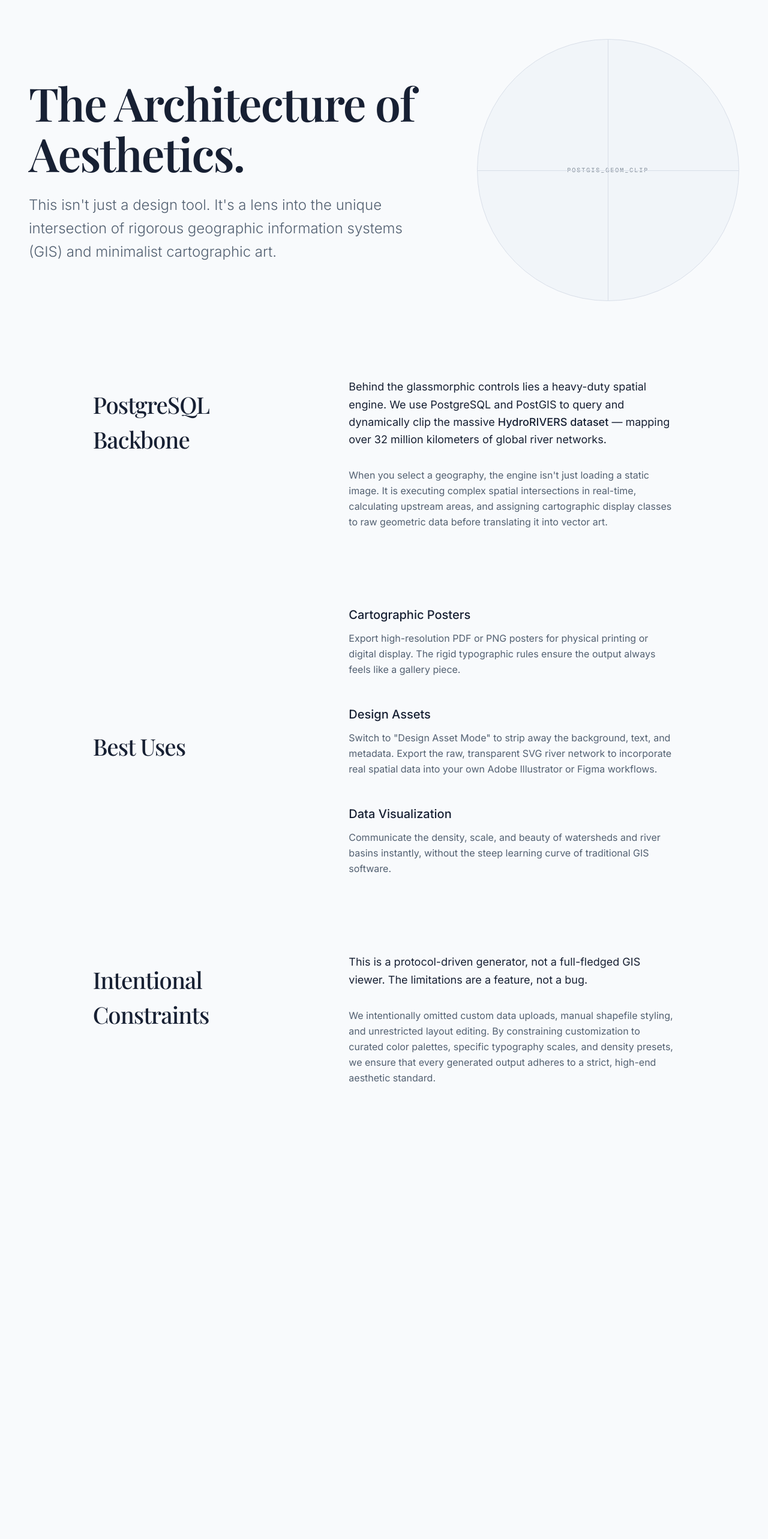
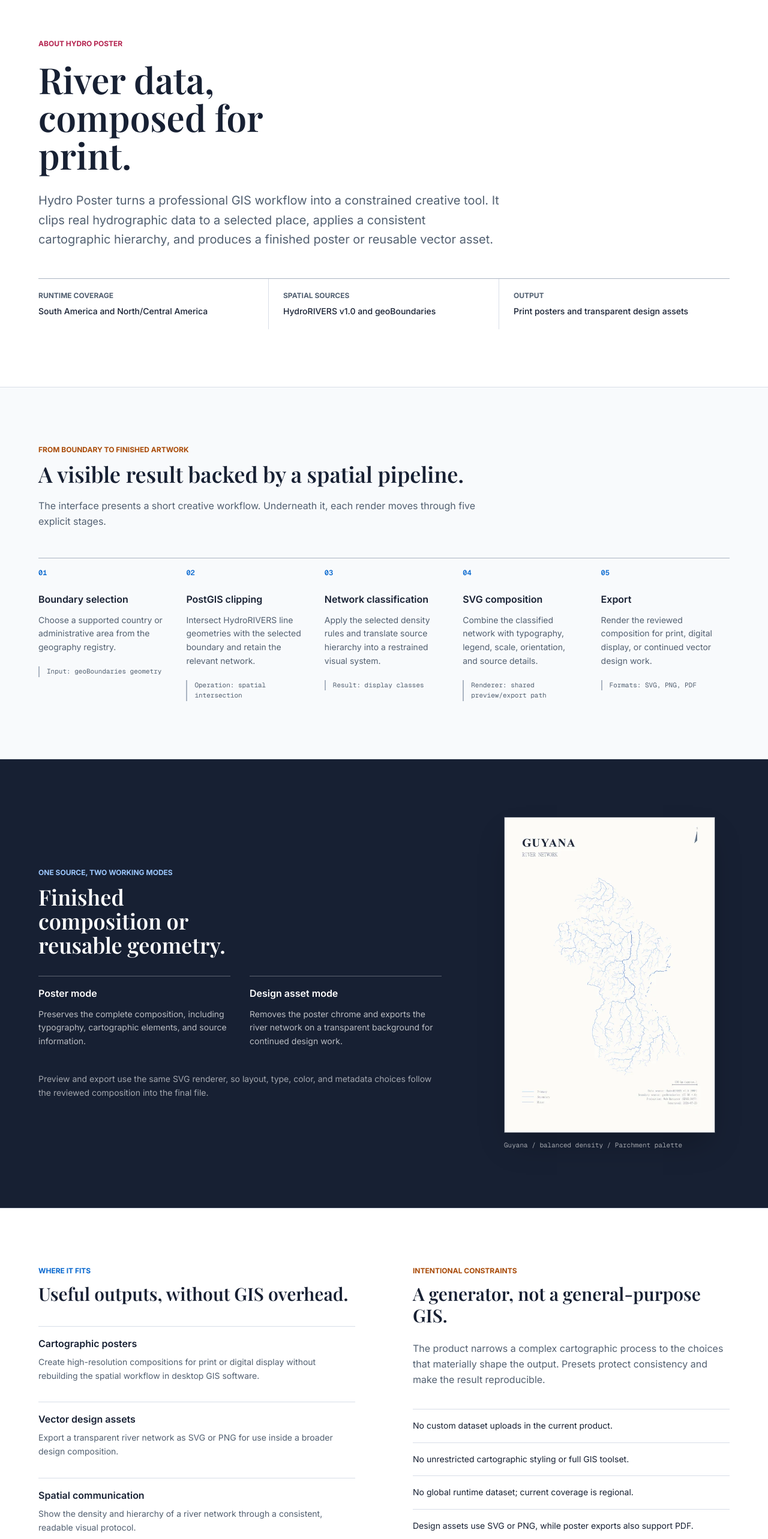
Before and after one commit to slyberia/hydrographic-poster-generator, a Next.js app in the folder frontend/: page /about in a window 1280 px wide. Shown: the part 100-2666 px from the top of the page at 60% size. Before the commit the page ends 2038 px from the top, so only its background shows below. Built offline with nearby package versions, Linux system fonts and the light colour scheme.

Commit message:
UX-4: rebuild the About product story

```diff
--- a/frontend/src/app/about/page.tsx
+++ b/frontend/src/app/about/page.tsx
@@ -1,140 +1,308 @@
-"use client";
+import Image from "next/image";
+import Link from "next/link";
 
-import { useEffect, useState } from "react";
 import PosterHeader from "@/components/PosterHeader";
 
+const PROCESS_STEPS = [
+  {
+    number: "01",
+    title: "Boundary selection",
+    description:
+      "Choose a supported country or administrative area from the geography registry.",
+    detail: "Input: geoBoundaries geometry",
+  },
+  {
+    number: "02",
+    title: "PostGIS clipping",
+    description:
+      "Intersect HydroRIVERS line geometries with the selected boundary and retain the relevant network.",
+    detail: "Operation: spatial intersection",
+  },
+  {
+    number: "03",
+    title: "Network classification",
+    description:
+      "Apply the selected density rules and translate source hierarchy into a restrained visual system.",
+    detail: "Result: display classes",
+  },
+  {
+    number: "04",
+    title: "SVG composition",
+    description:
+      "Combine the classified network with typography, legend, scale, orientation, and source details.",
+    detail: "Renderer: shared preview/export path",
+  },
+  {
+    number: "05",
+    title: "Export",
+    description:
+      "Render the reviewed composition for print, digital display, or continued vector design work.",
+    detail: "Formats: SVG, PNG, PDF",
+  },
+];
+
+const USE_CASES = [
+  {
+    title: "Cartographic posters",
+    description:
+      "Create high-resolution compositions for print or digital display without rebuilding the spatial workflow in desktop GIS software.",
+  },
+  {
+    title: "Vector design assets",
+    description:
+      "Export a transparent river network as SVG or PNG for use inside a broader design composition.",
+  },
+  {
+    title: "Spatial communication",
+    description:
+      "Show the density and hierarchy of a river network through a consistent, readable visual protocol.",
+  },
+];
+
+const CONSTRAINTS = [
+  "No custom dataset uploads in the current product.",
+  "No unrestricted cartographic styling or full GIS toolset.",
+  "No global runtime dataset; current coverage is regional.",
+  "Design assets use SVG or PNG, while poster exports also support PDF.",
+];
+
 export default function AboutPage() {
-  const [mounted, setMounted] = useState(false);
-
-  useEffect(() => {
-    // eslint-disable-next-line react-hooks/set-state-in-effect
-    setMounted(true);
-  }, []);
-
-  if (!mounted) return null;
-
   return (
-    <main className="relative min-h-screen overflow-x-hidden bg-[var(--ui-page)] text-[var(--ui-text)] font-sans pb-32">
+    <main className="min-h-screen overflow-x-hidden bg-[var(--ui-page)] text-[var(--ui-text)]">
       <PosterHeader current="about" />
 
-      {/* ── Asymmetric Layout Container ── */}
-      <div className="relative z-10 max-w-[1400px] mx-auto px-6 sm:px-12 pt-24 flex flex-col gap-32">
+      <section className="border-b border-[var(--ui-border)] bg-[var(--ui-panel)] px-5 py-16 sm:px-8 sm:py-20 lg:py-24">
+        <div className="mx-auto max-w-6xl">
+          <p className="mb-5 text-xs font-bold uppercase text-[#b4234f]">
+            About Hydro Poster
+          </p>
+          <h1
+            className="max-w-[14ch] text-4xl font-semibold leading-[1.05] text-[var(--ui-text)] sm:text-5xl lg:text-6xl"
+            style={{
+              fontFamily: "var(--font-playfair), 'Playfair Display', serif",
+            }}
+          >
+            River data, composed for print.
+          </h1>
+          <p className="mt-7 max-w-3xl text-lg leading-relaxed text-[var(--ui-text-muted)] sm:text-xl">
+            Hydro Poster turns a professional GIS workflow into a constrained
+            creative tool. It clips real hydrographic data to a selected place,
+            applies a consistent cartographic hierarchy, and produces a finished
+            poster or reusable vector asset.
+          </p>
 
-        {/* ── Hero / The Engine ── */}
-        <section className="grid grid-cols-1 lg:grid-cols-12 gap-12 lg:gap-24 items-center animate-fade-in">
-          <div className="lg:col-span-7 flex flex-col gap-6">
-            <h1
-              className="font-semibold leading-[1.1] tracking-tight text-[var(--ui-text)]"
+          <dl className="mt-12 grid border-t border-[var(--ui-border-strong)] sm:grid-cols-3">
+            <div className="border-b border-[var(--ui-border)] py-5 sm:border-b-0 sm:border-r sm:pr-6">
+              <dt className="text-xs font-bold uppercase text-[var(--ui-text-muted)]">
+                Runtime coverage
+              </dt>
+              <dd className="mt-2 text-sm font-medium text-[var(--ui-text)]">
+                South America and North/Central America
+              </dd>
+            </div>
+            <div className="border-b border-[var(--ui-border)] py-5 sm:border-b-0 sm:border-r sm:px-6">
+              <dt className="text-xs font-bold uppercase text-[var(--ui-text-muted)]">
+                Spatial sources
+              </dt>
+              <dd className="mt-2 text-sm font-medium text-[var(--ui-text)]">
+                HydroRIVERS v1.0 and geoBoundaries
+              </dd>
+            </div>
+            <div className="py-5 sm:pl-6">
+              <dt className="text-xs font-bold uppercase text-[var(--ui-text-muted)]">
+                Output
+              </dt>
+              <dd className="mt-2 text-sm font-medium text-[var(--ui-text)]">
+                Print posters and transparent design assets
+              </dd>
+            </div>
+          </dl>
+        </div>
+      </section>
+
+      <section className="px-5 py-20 sm:px-8 lg:py-24">
+        <div className="mx-auto max-w-6xl">
+          <div className="mb-12 max-w-3xl">
+            <p className="mb-3 text-xs font-bold uppercase text-[#a94b08]">
+              From boundary to finished artwork
+            </p>
+            <h2
+              className="text-3xl font-semibold text-[var(--ui-text)] sm:text-4xl"
               style={{
                 fontFamily: "var(--font-playfair), 'Playfair Display', serif",
-                fontSize: "clamp(3rem, 6vw, 5.5rem)"
               }}
             >
-              The Architecture of Aesthetics.
-            </h1>
-            <p
-              className="text-[var(--ui-text-muted)] font-light leading-relaxed max-w-[65ch]"
-              style={{ fontSize: "clamp(1.125rem, 2vw, 1.5rem)" }}
-            >
-              This isn&apos;t just a design tool. It&apos;s a lens into the unique intersection of rigorous geographic information systems (GIS) and minimalist cartographic art.
+              A visible result backed by a spatial pipeline.
+            </h2>
+            <p className="mt-5 leading-relaxed text-[var(--ui-text-muted)]">
+              The interface presents a short creative workflow. Underneath it,
+              each render moves through five explicit stages.
             </p>
           </div>
-          <div className="lg:col-span-5 relative">
-            {/* Abstract visual reference to a database/rendering engine */}
-            <div className="w-full aspect-square rounded-full border border-[var(--ui-border)] bg-[var(--ui-surface)] flex items-center justify-center relative overflow-hidden">
-              <div className="text-[10px] text-[var(--ui-text-muted)] uppercase tracking-[0.2em] font-mono opacity-70">
-                POSTGIS_GEOM_CLIP
+
+          <ol className="grid gap-8 md:grid-cols-2 lg:grid-cols-5 lg:gap-0">
+            {PROCESS_STEPS.map((step) => (
+              <li
+                key={step.number}
+                className="border-t border-[var(--ui-border-strong)] pt-4 lg:px-4 lg:first:pl-0 lg:last:pr-0"
+              >
+                <p className="mb-6 font-mono text-xs font-semibold text-[var(--ui-action)]">
+                  {step.number}
+                </p>
+                <h3 className="text-base font-semibold text-[var(--ui-text)]">
+                  {step.title}
+                </h3>
+                <p className="mt-3 text-sm leading-relaxed text-[var(--ui-text-muted)]">
+                  {step.description}
+                </p>
+                <p className="mt-5 border-l-2 border-[var(--ui-border-strong)] pl-3 font-mono text-[11px] leading-relaxed text-[var(--ui-text-muted)]">
+                  {step.detail}
+                </p>
+              </li>
+            ))}
+          </ol>
+        </div>
+      </section>
+
+      <section className="border-y border-[var(--ui-border)] bg-[#172033] px-5 py-20 text-white sm:px-8 lg:py-24">
+        <div className="mx-auto grid max-w-6xl items-center gap-12 lg:grid-cols-[minmax(0,1fr)_minmax(18rem,25rem)] lg:gap-20">
+          <div>
+            <p className="mb-3 text-xs font-bold uppercase text-[#9dc8ff]">
+              One source, two working modes
+            </p>
+            <h2
+              className="max-w-[15ch] text-3xl font-semibold sm:text-4xl"
+              style={{
+                fontFamily: "var(--font-playfair), 'Playfair Display', serif",
+              }}
+            >
+              Finished composition or reusable geometry.
+            </h2>
+            <div className="mt-8 grid gap-8 sm:grid-cols-2">
+              <div className="border-t border-white/30 pt-4">
+                <h3 className="font-semibold">Poster mode</h3>
+                <p className="mt-3 text-sm leading-relaxed text-white/70">
+                  Preserves the complete composition, including typography,
+                  cartographic elements, and source information.
+                </p>
               </div>
-              <div className="absolute top-1/2 left-0 w-full h-[1px] bg-[var(--ui-border)]" />
-              <div className="absolute left-1/2 top-0 h-full w-[1px] bg-[var(--ui-border)]" />
+              <div className="border-t border-white/30 pt-4">
+                <h3 className="font-semibold">Design asset mode</h3>
+                <p className="mt-3 text-sm leading-relaxed text-white/70">
+                  Removes the poster chrome and exports the river network on a
+                  transparent background for continued design work.
+                </p>
+              </div>
+            </div>
+            <p className="mt-10 max-w-2xl text-sm leading-relaxed text-white/60">
+              Preview and export use the same SVG renderer, so layout, type,
+              color, and metadata choices follow the reviewed composition into
+              the final file.
+            </p>
+          </div>
+
+          <figure className="mx-auto w-full max-w-[22rem]">
+            <Image
+              src="/posters/guyana-parchment.webp"
+              alt="Generated Guyana river network poster using the Parchment palette"
+              width={600}
+              height={900}
+              sizes="(max-width: 1023px) 352px, 400px"
+              loading="eager"
+              className="h-auto w-full border border-white/20 shadow-2xl"
+            />
+            <figcaption className="mt-3 font-mono text-[11px] text-white/60">
+              Guyana / balanced density / Parchment palette
+            </figcaption>
+          </figure>
+        </div>
+      </section>
+
+      <section className="bg-[var(--ui-panel)] px-5 py-20 sm:px-8 lg:py-24">
+        <div className="mx-auto grid max-w-6xl gap-16 lg:grid-cols-2 lg:gap-24">
+          <div>
+            <p className="mb-3 text-xs font-bold uppercase text-[var(--ui-action)]">
+              Where it fits
+            </p>
+            <h2
+              className="text-3xl font-semibold text-[var(--ui-text)]"
+              style={{
+                fontFamily: "var(--font-playfair), 'Playfair Display', serif",
+              }}
+            >
+              Useful outputs, without GIS overhead.
+            </h2>
+            <div className="mt-9 space-y-8">
+              {USE_CASES.map((useCase) => (
+                <div
+                  key={useCase.title}
+                  className="border-t border-[var(--ui-border)] pt-4"
+                >
+                  <h3 className="font-semibold text-[var(--ui-text)]">
+                    {useCase.title}
+                  </h3>
+                  <p className="mt-2 text-sm leading-relaxed text-[var(--ui-text-muted)]">
+                    {useCase.description}
+                  </p>
+                </div>
+              ))}
             </div>
           </div>
-        </section>
 
-        {/* ── The Data & PostGIS Backbone ── */}
-        <section className="grid grid-cols-1 lg:grid-cols-12 gap-12 lg:gap-24 items-start">
-          <div className="lg:col-span-4 lg:col-start-2 pt-4">
+          <div>
+            <p className="mb-3 text-xs font-bold uppercase text-[#a94b08]">
+              Intentional constraints
+            </p>
             <h2
-              className="font-medium text-[var(--ui-text)] tracking-tight"
+              className="text-3xl font-semibold text-[var(--ui-text)]"
               style={{
                 fontFamily: "var(--font-playfair), 'Playfair Display', serif",
-                fontSize: "clamp(2rem, 3vw, 2.5rem)"
               }}
             >
-              PostgreSQL <br/> Backbone
+              A generator, not a general-purpose GIS.
             </h2>
+            <p className="mt-6 leading-relaxed text-[var(--ui-text-muted)]">
+              The product narrows a complex cartographic process to the choices
+              that materially shape the output. Presets protect consistency and
+              make the result reproducible.
+            </p>
+            <ul className="mt-9 divide-y divide-[var(--ui-border)] border-y border-[var(--ui-border)]">
+              {CONSTRAINTS.map((constraint) => (
+                <li
+                  key={constraint}
+                  className="py-4 text-sm leading-relaxed text-[var(--ui-text)]"
+                >
+                  {constraint}
+                </li>
+              ))}
+            </ul>
           </div>
-          <div className="lg:col-span-6 flex flex-col gap-8">
-            <p className="text-lg leading-relaxed text-[var(--ui-text)]">
-              Behind the glassmorphic controls lies a heavy-duty spatial engine. We use PostgreSQL and PostGIS to query and dynamically clip the massive <span className="text-[var(--ui-text)] font-medium">HydroRIVERS dataset</span> — mapping over 32 million kilometers of global river networks.
-            </p>
-            <p className="text-[var(--ui-text-muted)] leading-relaxed">
-              When you select a geography, the engine isn&apos;t just loading a static image. It is executing complex spatial intersections in real-time, calculating upstream areas, and assigning cartographic display classes to raw geometric data before translating it into vector art.
+        </div>
+      </section>
+
+      <section className="border-t border-[var(--ui-border)] bg-[var(--ui-surface)] px-5 py-16 sm:px-8">
+        <div className="mx-auto flex max-w-6xl flex-col items-start justify-between gap-7 sm:flex-row sm:items-center">
+          <div>
+            <h2
+              className="text-2xl font-semibold text-[var(--ui-text)] sm:text-3xl"
+              style={{
+                fontFamily: "var(--font-playfair), 'Playfair Display', serif",
+              }}
+            >
+              Build from the network.
+            </h2>
+            <p className="mt-2 text-sm text-[var(--ui-text-muted)]">
+              Select a supported geography and review the rendered composition.
             </p>
           </div>
-        </section>
-
-        {/* ── Best Uses ── */}
-        <section className="grid grid-cols-1 lg:grid-cols-12 gap-12 lg:gap-24 items-center">
-           <div className="lg:col-span-4 lg:col-start-2 pt-4">
-            <h2
-              className="font-medium text-[var(--ui-text)] tracking-tight"
-              style={{
-                fontFamily: "var(--font-playfair), 'Playfair Display', serif",
-                fontSize: "clamp(2rem, 3vw, 2.5rem)"
-              }}
-            >
-              Best Uses
-            </h2>
-          </div>
-          <div className="lg:col-span-6 flex flex-col gap-12">
-            <div className="flex flex-col gap-3">
-              <h3 className="text-xl text-[var(--ui-text)] font-medium">Cartographic Posters</h3>
-              <p className="text-[var(--ui-text-muted)] leading-relaxed">
-                Export high-resolution PDF or PNG posters for physical printing or digital display. The rigid typographic rules ensure the output always feels like a gallery piece.
-              </p>
-            </div>
-
-            <div className="flex flex-col gap-3">
-              <h3 className="text-xl text-[var(--ui-text)] font-medium">Design Assets</h3>
-              <p className="text-[var(--ui-text-muted)] leading-relaxed">
-                Switch to &quot;Design Asset Mode&quot; to strip away the background, text, and metadata. Export the raw, transparent SVG river network to incorporate real spatial data into your own Adobe Illustrator or Figma workflows.
-              </p>
-            </div>
-
-            <div className="flex flex-col gap-3">
-              <h3 className="text-xl text-[var(--ui-text)] font-medium">Data Visualization</h3>
-              <p className="text-[var(--ui-text-muted)] leading-relaxed">
-                Communicate the density, scale, and beauty of watersheds and river basins instantly, without the steep learning curve of traditional GIS software.
-              </p>
-            </div>
-          </div>
-        </section>
-
-        {/* ── Limitations & Philosophy ── */}
-        <section className="grid grid-cols-1 lg:grid-cols-12 gap-12 lg:gap-24 items-start">
-           <div className="lg:col-span-4 lg:col-start-2 pt-4">
-            <h2
-              className="font-medium text-[var(--ui-text)] tracking-tight"
-              style={{
-                fontFamily: "var(--font-playfair), 'Playfair Display', serif",
-                fontSize: "clamp(2rem, 3vw, 2.5rem)"
-              }}
-            >
-              Intentional <br/> Constraints
-            </h2>
-          </div>
-          <div className="lg:col-span-6 flex flex-col gap-8">
-            <p className="text-lg leading-relaxed text-[var(--ui-text)]">
-              This is a protocol-driven generator, not a full-fledged GIS viewer. The limitations are a feature, not a bug.
-            </p>
-            <p className="text-[var(--ui-text-muted)] leading-relaxed">
-              We intentionally omitted custom data uploads, manual shapefile styling, and unrestricted layout editing. By constraining customization to curated color palettes, specific typography scales, and density presets, we ensure that every generated output adheres to a strict, high-end aesthetic standard.
-            </p>
-          </div>
-        </section>
-
-      </div>
+          <Link
+            href="/studio"
+            className="inline-flex min-h-12 shrink-0 items-center justify-center rounded-lg bg-[var(--ui-action)] px-6 py-3 font-semibold text-[var(--ui-text-inverse)] transition-colors hover:bg-[var(--ui-action-hover)]"
+          >
+            Open the Studio
+          </Link>
+        </div>
+      </section>
     </main>
   );
 }
```
Also changed, not shown: 2 other files (tests, documents, lock files or other folders).
